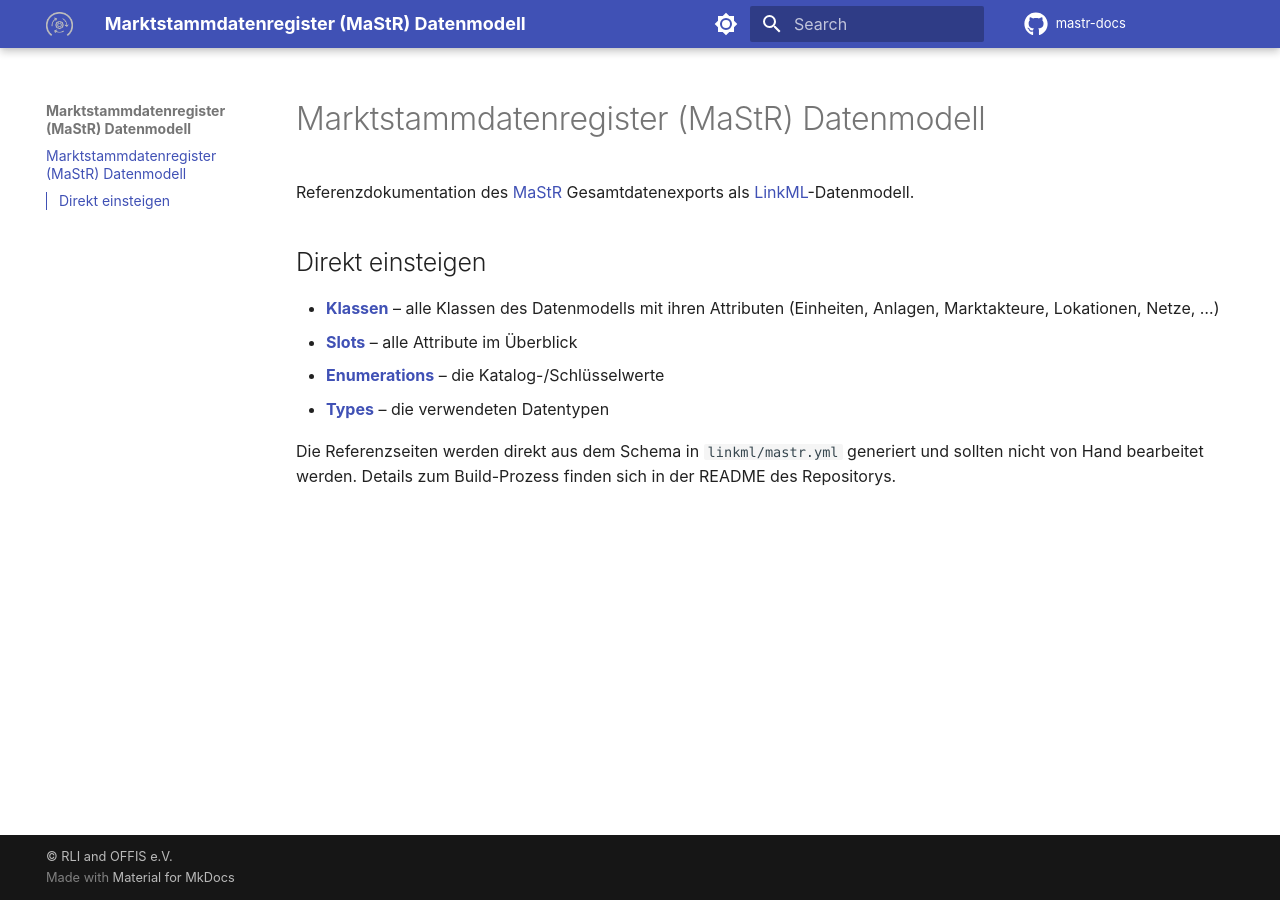
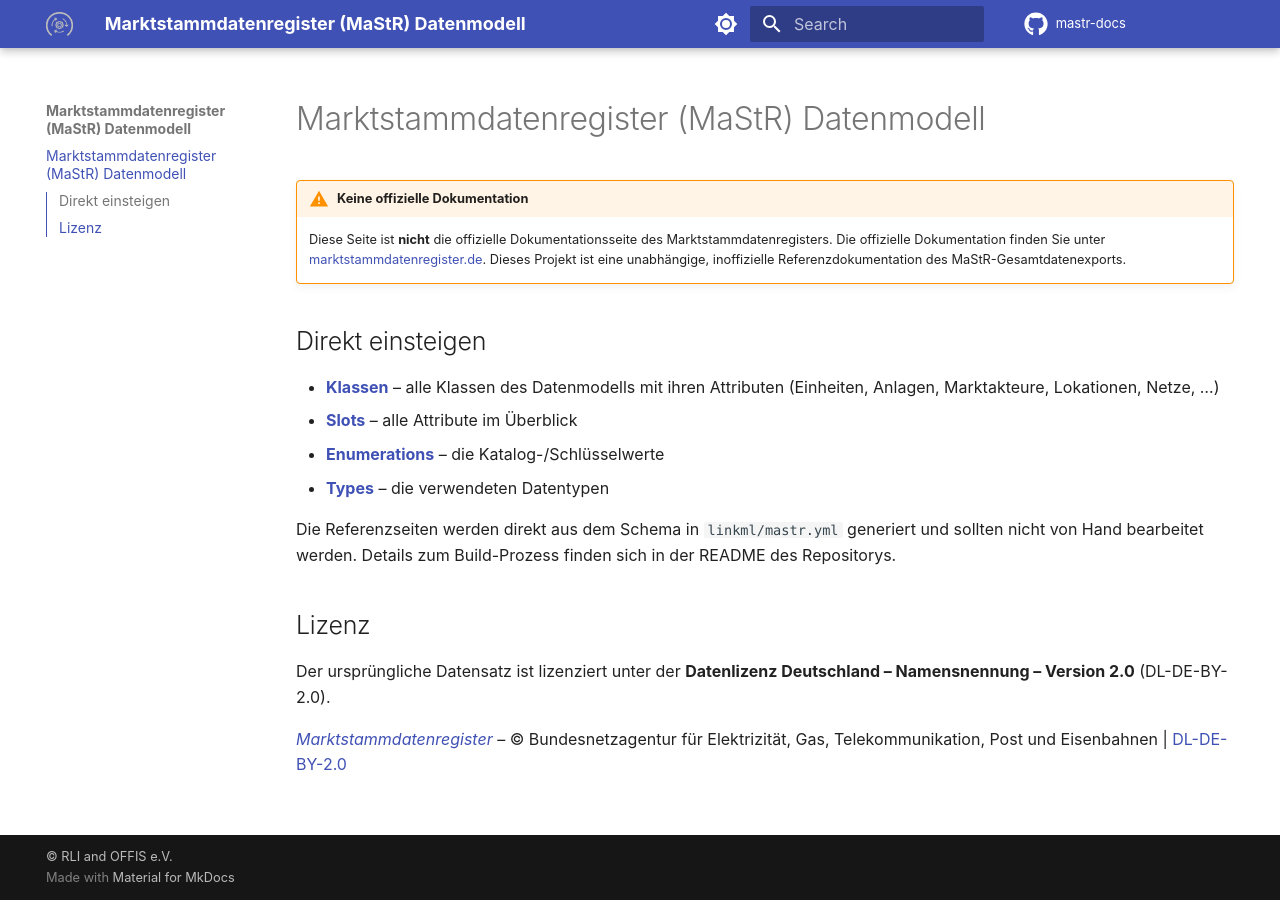
Before and after one commit to FlorianK13/mastr-model, an MkDocs documentation site: the page built from docs/index.md, in a window 1280 px wide. Built offline with MkDocs 1.6.1 and Material for MkDocs 9.7.7, drawn with Linux system fonts in a browser that asks for light colours; comment, search, counter and statistics services are not loaded.

Commit message:
state clearly that this is no offical docs site

```diff
--- a/docs/index.md
+++ b/docs/index.md
@@ -1,8 +1,11 @@
 # Marktstammdatenregister (MaStR) Datenmodell
 
-Referenzdokumentation des
-[MaStR](https://www.marktstammdatenregister.de/MaStR/Datendownload)
-Gesamtdatenexports als [LinkML](https://linkml.io/)-Datenmodell.
+!!! warning "Keine offizielle Dokumentation"
+    Diese Seite ist **nicht** die offizielle Dokumentationsseite des
+    Marktstammdatenregisters. Die offizielle Dokumentation finden Sie unter
+    [marktstammdatenregister.de](https://www.marktstammdatenregister.de/MaStR).
+    Dieses Projekt ist eine unabhängige, inoffizielle Referenzdokumentation des
+    MaStR-Gesamtdatenexports.
 
 ## Direkt einsteigen
 
@@ -15,3 +18,13 @@ Gesamtdatenexports als [LinkML](https://linkml.io/)-Datenmodell.
 Die Referenzseiten werden direkt aus dem Schema in `linkml/mastr.yml`
 generiert und sollten nicht von Hand bearbeitet werden. Details zum
 Build-Prozess finden sich in der README des Repositorys.
+
+## Lizenz
+
+Der ursprüngliche Datensatz ist lizenziert unter der **Datenlizenz
+Deutschland – Namensnennung – Version 2.0** (DL-DE-BY-2.0).
+
+[*Marktstammdatenregister*](https://www.marktstammdatenregister.de/MaStR) –
+© Bundesnetzagentur für Elektrizität, Gas, Telekommunikation, Post und
+Eisenbahnen |
+[DL-DE-BY-2.0](https://www.govdata.de/dl-de/by-2-0)
--- a/mkdocs.yml
+++ b/mkdocs.yml
@@ -36,6 +36,7 @@ theme:
     - toc.integrate
 
 markdown_extensions:
+  - admonition
   - tables
   - attr_list
   - md_in_html
```
